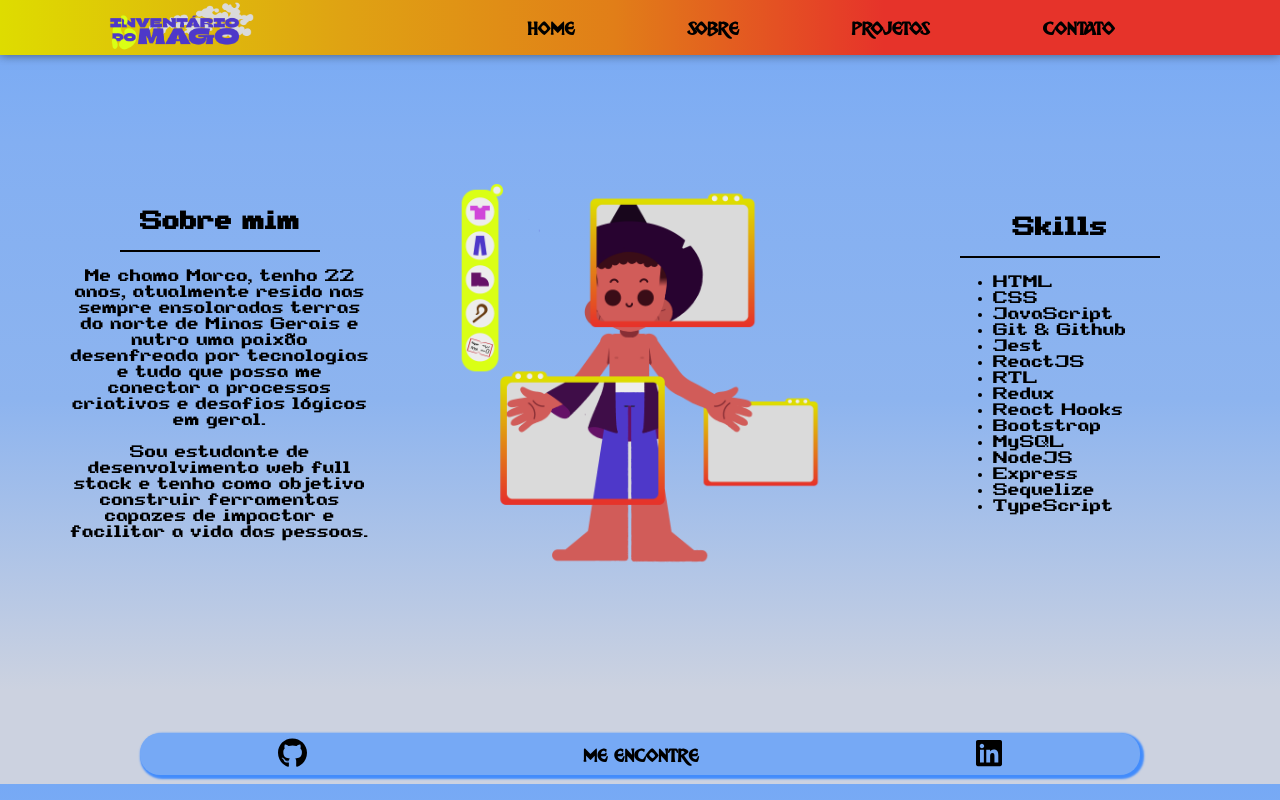
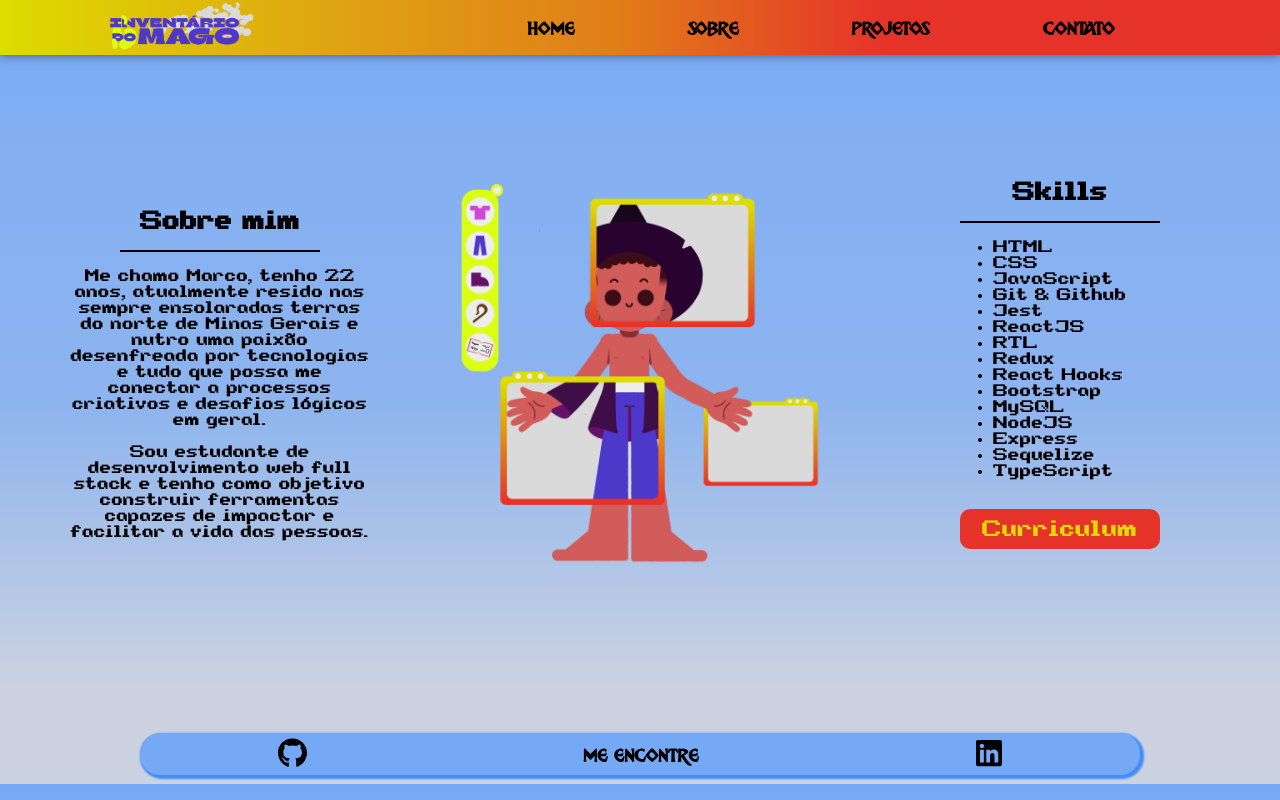
Before and after one commit to marcoantoniosz/marcoantoniosz.github.io, a React (Create React App) app: page /about in a window 1280 px wide. Built offline with nearby package versions, Linux system fonts and the light colour scheme.

Commit message:
Curriculum

```diff
--- a/src/pages/about/index.jsx
+++ b/src/pages/about/index.jsx
@@ -5,6 +5,7 @@ import Footer from '../../components/footer';
 import aboutMage from '../../images/SOBRE.png';
 import style from './style.module.css';
 import MenuMobile from '../../components/menu';
+import CV from '../../files/CV.pdf';
 
 export default function About() {
   const { menuOn } = useContext(MyContext);
@@ -46,6 +47,9 @@ export default function About() {
             <li>Sequelize</li>
             <li>TypeScript</li>
           </ul>
+          <div className={ style.curriculum }>
+            <a href={ CV } target="_blank" rel="noreferrer" >Curriculum</a>
+          </div>
         </section>
       </main>
   );
--- a/src/pages/about/style.module.css
+++ b/src/pages/about/style.module.css
@@ -60,3 +60,20 @@
   font-size: 15px;
   width: 300px;
 }
+
+.curriculum {
+  margin-top: 30px;
+  display: flex;
+  background-color: rgba(230,51,42,1);
+  justify-content: center;
+  align-items: center;
+  width: 200px;
+  height: 40px;
+  border-radius: 10px;
+}
+
+.curriculum a {
+  text-decoration: none;
+  font-size: 20px;
+  color: rgba(222,220,0,1);
+}
```
Also changed, not shown: 1 other file (tests, documents, lock files or other folders).
